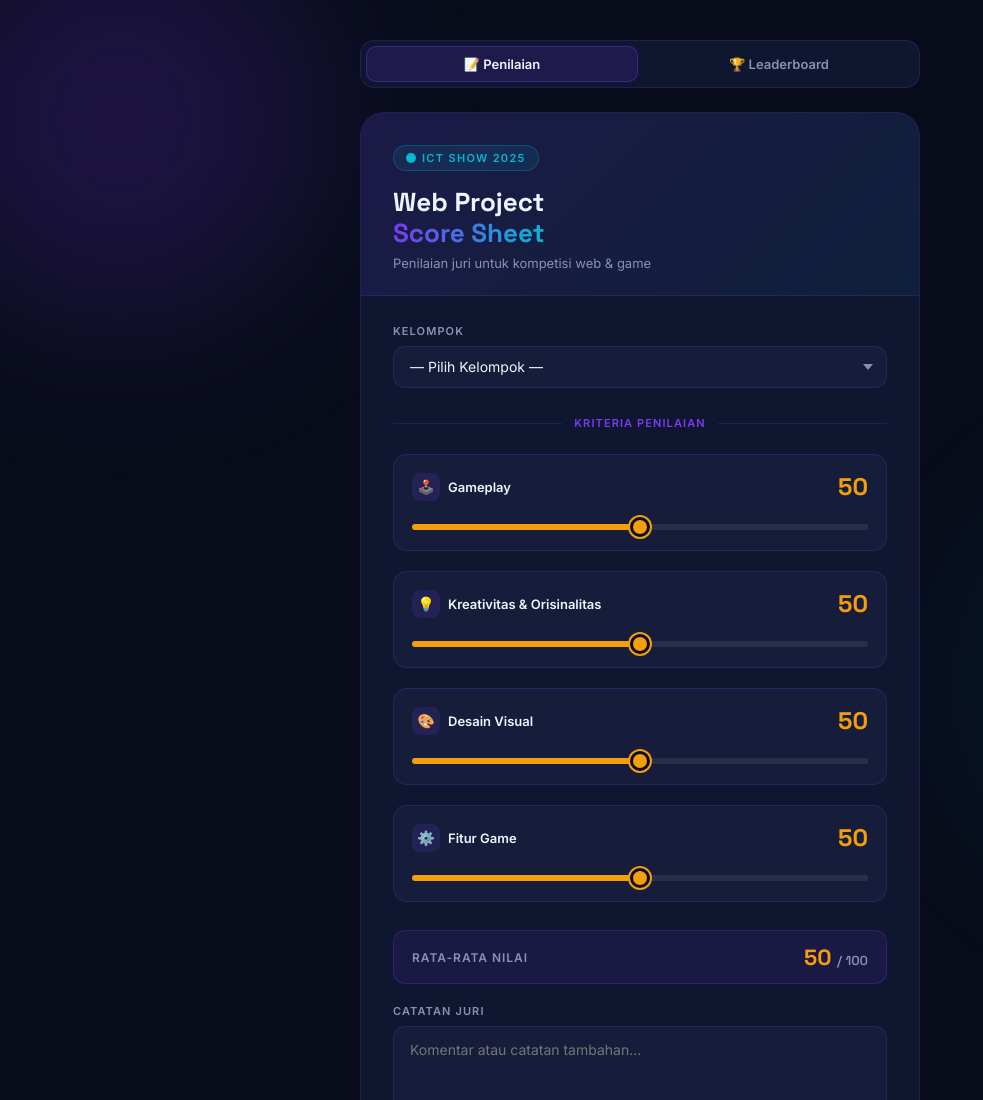
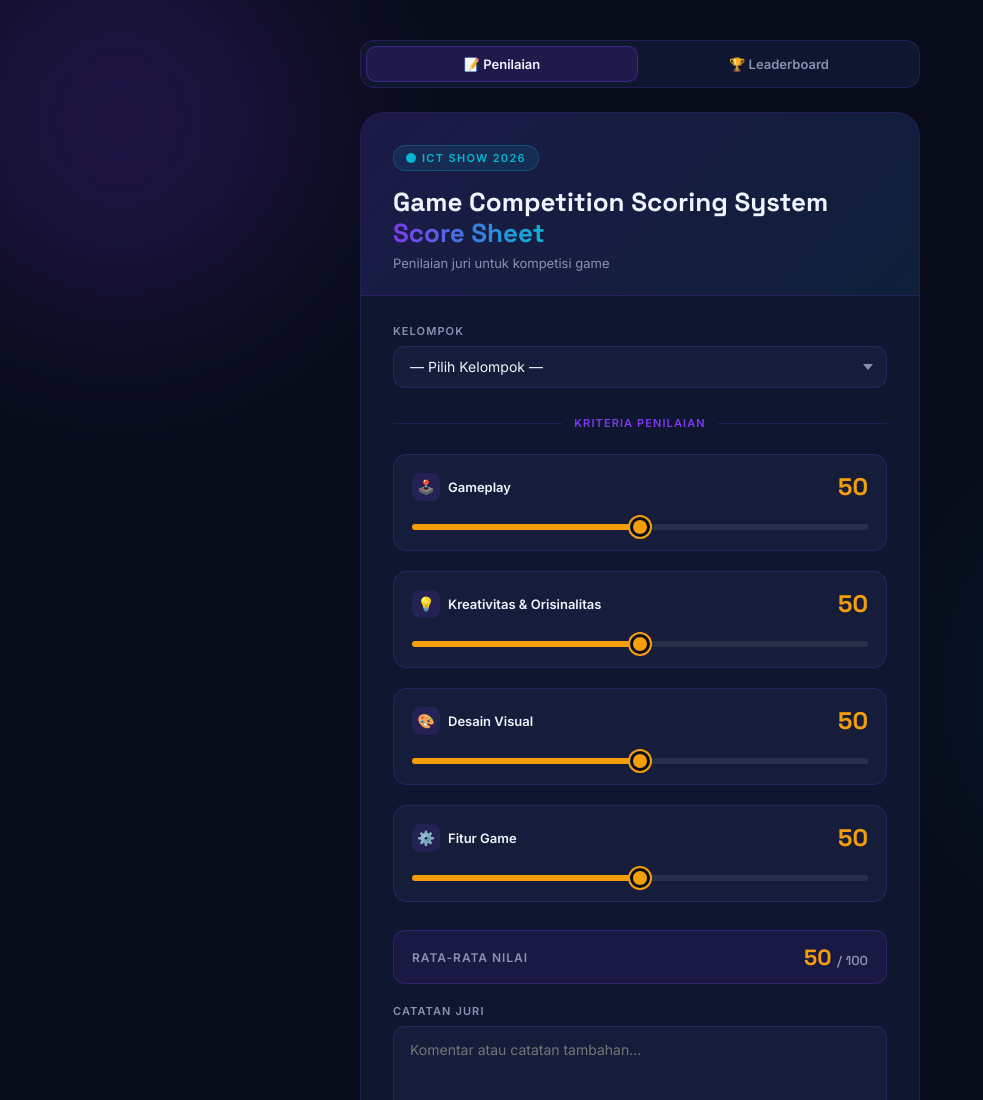
Before and after one commit to aqisthir/ictshow26-level7, a plain HTML site: page index.html in a window 1280 px wide. Shown: the top 1100 px of the page, without its empty margins (0-983 px from the left). Drawn offline with Linux system fonts and the light colour scheme.

Commit message:
Update index.html

```diff
--- a/index.html
+++ b/index.html
@@ -3,7 +3,7 @@
 <head>
 <meta charset="UTF-8">
 <meta name="viewport" content="width=device-width, initial-scale=1.0">
-<title>ICT SHOW — Score Sheet</title>
+<title>GameScore – ICT SHOW 2026</title>
 <link href="https://fonts.googleapis.com/css2?family=Inter:wght@300;400;500;600;700;800&family=Space+Grotesk:wght@600;700&display=swap" rel="stylesheet">
 
 <style>
@@ -479,10 +479,10 @@
     <div class="card-header">
       <div class="badge-top">
         <svg viewBox="0 0 8 8"><circle cx="4" cy="4" r="4"/></svg>
-        ICT SHOW 2025
+        ICT SHOW 2026
       </div>
-      <h1>Web Project<br><span>Score Sheet</span></h1>
-      <p class="subtitle">Penilaian juri untuk kompetisi web &amp; game</p>
+      <h1>Game Competition Scoring System<br><span>Score Sheet</span></h1>
+      <p class="subtitle">Penilaian juri untuk kompetisi game</p>
     </div>
 
     <div class="card-body">
```
